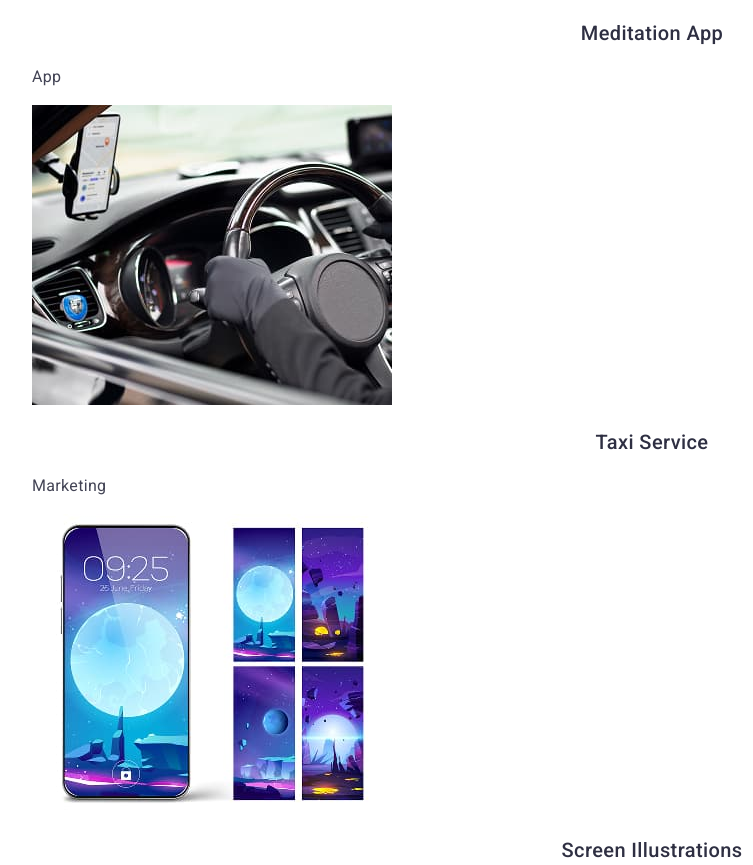
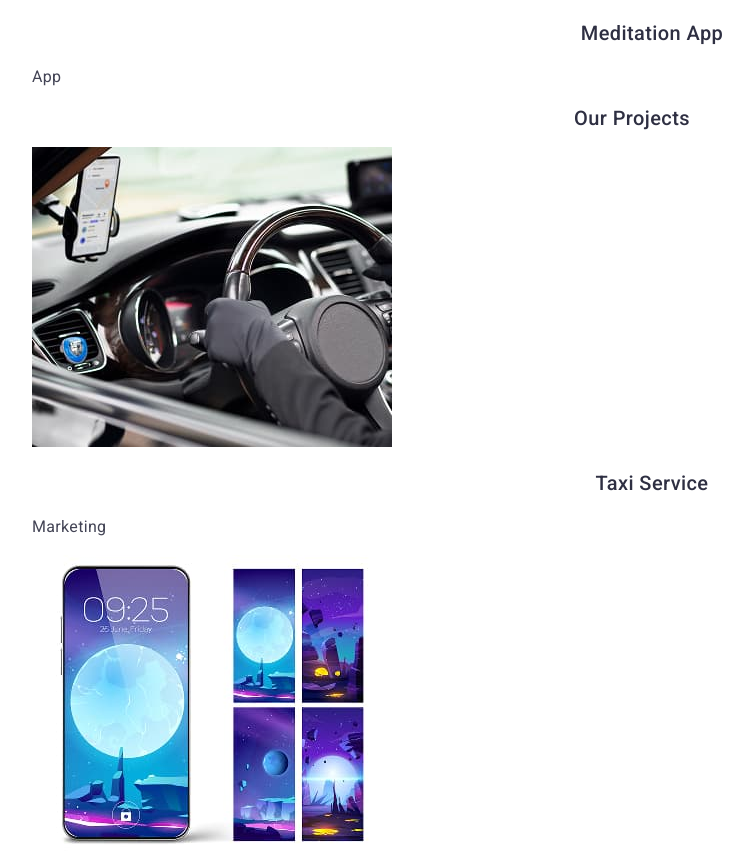
Before and after one commit to Fedorova-Valentina/goit-markup-hw-02, a plain HTML site: page index.html in a window 1280 px wide. Shown: the part 3490-4355 px from the top of the page, without its empty margins (8-761 px from the left). Drawn offline with nearby package versions, Linux system fonts and the light colour scheme.

Commit message:
add all file

```diff
--- a/index.html
+++ b/index.html
@@ -160,8 +160,8 @@
             <p class="card-title-text">App</p>
           </li>
         </ul>
-      </section>
-      <section>
+
+        <h2 class="card-title">Our Projects</h2>
         <ul class="card-list">
           <li class="card-item">
             <img
```
